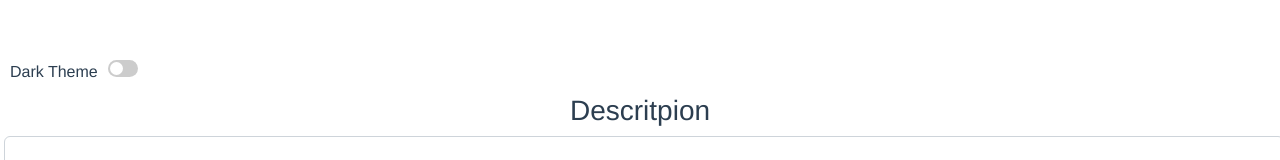
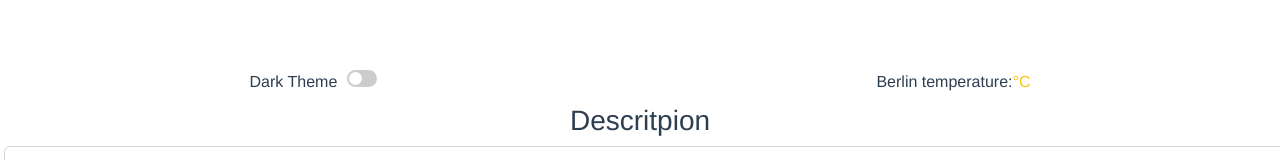
Before and after one commit to Teres97/vueToDoList, a Vue app: page / in a window 1280 px wide. Shown: the top 160 px of the page. Built offline with nearby package versions, Linux system fonts and the light colour scheme; no server answers.

Commit message:
weather api

```diff
--- a/public/css/dark.css
+++ b/public/css/dark.css
@@ -1,3 +1,8 @@
+.theme{
+    margin: 10px;
+    display: flex;
+    color: #fff;
+}
 body{
     background-color: rgb(60, 51, 51) !important;
 }
--- a/public/css/light.css
+++ b/public/css/light.css
@@ -1,3 +1,11 @@
+.top_panel{
+    display: flex;
+    justify-content: space-around;
+}
+.theme{
+    margin: 10px;
+    display: flex;
+}
 .green{
     background-color: rgb(83, 219, 83);
     margin: 0 5px;
--- /dev/null
+++ b/src/api/weather_api.js
@@ -0,0 +1,13 @@
+//const API_KEY = '87b78c03b40f17ad991a94cfa010b8b9';
+
+export function loadWeather()
+{
+    let response = fetch(
+        'https://api.openweathermap.org/data/2.5/weather?q=Berlin&units=metric&appid=87b78c03b40f17ad991a94cfa010b8b9'
+    ).then((r) => r.json())
+    .then((data) => Math.round(data.main.temp))
+    .catch(function(err) {
+        console.log('Fetch Error :-S', err);
+    });
+    return response
+}
--- a/src/components/insertItem.vue
+++ b/src/components/insertItem.vue
@@ -1,9 +1,17 @@
 <template>
+<div class="top_panel">
     <div class="theme">Dark Theme
         <label class="switch">
             <input @click="darkThemeSwitch" type="checkbox">
             <span class="slider round"></span>
         </label>
+    </div>
+    <div class="theme">
+        Berlin temperature:
+        <div class="text-warning">
+            {{ weatherData }} °C
+        </div>
+    </div>
 </div>
 <div>
     <label class="h3" for="descritpion">Descritpion</label>
@@ -49,6 +57,8 @@
 </template>
 
 <script>
+import {loadWeather} from '../api/weather_api';
+
 export default {
     name: "insertItem",
     data() {
@@ -61,7 +71,8 @@ export default {
             color: "green",
             checked: false,
             editChecked: [],
-            idNote: null
+            idNote: null,
+            weatherData: "0",
         };
     },
     mounted() {
@@ -139,6 +150,12 @@ export default {
               this.removeDarkTheme()
             }
         },
+        async getWeather(){
+            this.weatherData = await loadWeather()
+        },
+    },
+    created(){
+        setInterval(this.getWeather, 5000)
     },
     computed:{
         noteObj(){
@@ -147,14 +164,10 @@ export default {
         noteObjDeadline(){
             return {message: this.message, deadline: this.deadline, color: this.color}
         },
-    }
+    },
 }
 </script>
 <style>
-.theme{
-  margin: 10px;
-  display: flex;
-}
 .switch {
   margin-left: 10px;
   position: relative;
```
Also changed, not shown: src/assets/logo.png (deleted). Lines whose indentation alone changed are shown as unchanged.
